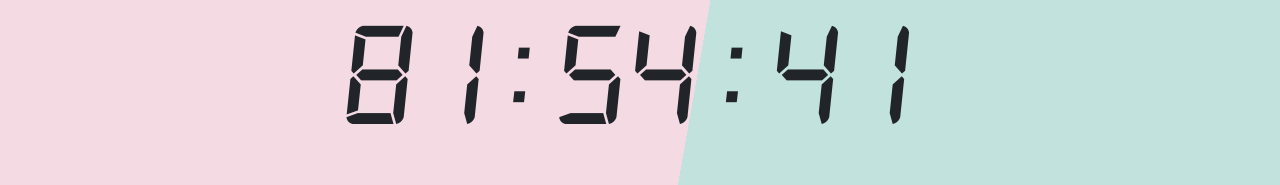
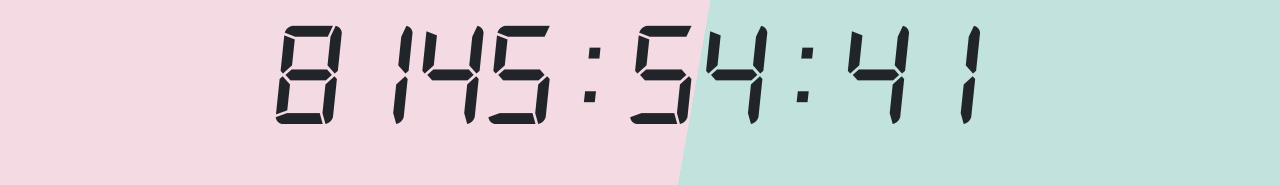
Before and after one commit to kevinlacire/chrono24h, a Next.js app: page / in a window 1280 px wide. Shown: the top 185 px of the page. Built offline with nearby package versions, Linux system fonts and the light colour scheme.

Commit message:
⏰ setting the end date

```diff
--- a/app/page.tsx
+++ b/app/page.tsx
@@ -54,7 +54,7 @@ export default function Scoreboard() {
   const [scoreRed, setScoreRed] = useState(0);
   const [isLoaded, setIsLoaded] = useState(false);
   const [windowWidth, setWindowWidth] = useState(typeof window !== 'undefined' ? window.innerWidth : 1024);
-  const officialEndDatetime = Date.UTC(2025, 5, 28, 17, 0, 0); // (months 0 based)
+  const officialEndDatetime = Date.UTC(2026, 4, 30, 17, 0, 0); // (months 0 based)
   //const officialEndDatetime = Date.now() + 5000;
   const [showExitPrompt, setShowExitPrompt] = useExitPrompt(true);
   const [showImage, setShowImage] = useState(false);
```
